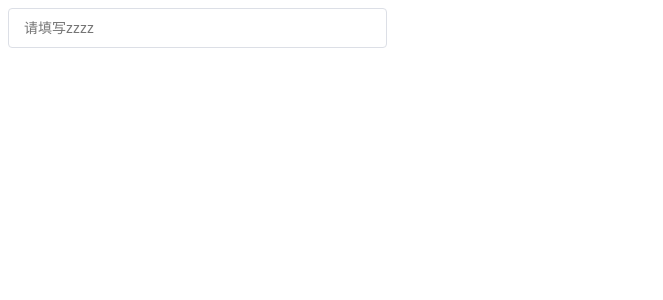
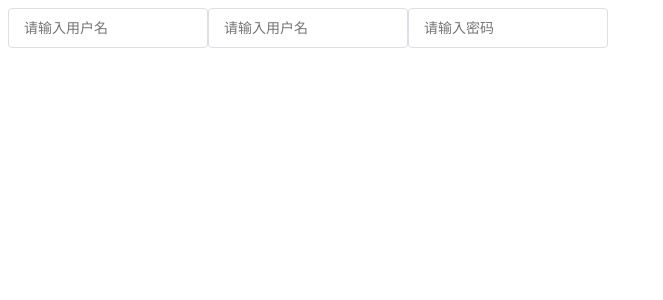
Before and after one commit to lzzhy/itcast-ui, a Vue app: page / in a window 1280 px wide. Shown: the top 300 px of the page, without its empty margins (0-663 px from the left). Built offline with nearby package versions, Linux system fonts and the light colour scheme; a small style sheet from the web is missing.

Commit message:
feat: input组件完成100%

```diff
--- a/public/index.html
+++ b/public/index.html
@@ -5,7 +5,7 @@
     <meta http-equiv="X-UA-Compatible" content="IE=edge">
     <meta name="viewport" content="width=device-width,initial-scale=1.0">
     <link rel="icon" href="<%= BASE_URL %>favicon.ico">
-    <link rel="stylesheet" href="//at.alicdn.com/t/font_1924336_g15309xrw4e.css">
+    <link rel="stylesheet" href="//at.alicdn.com/t/font_1924336_c92nfki46fw.css">
     <title><%= htmlWebpackPlugin.options.title %></title>
   </head>
   <body>
--- a/src/App.vue
+++ b/src/App.vue
@@ -47,7 +47,16 @@
         </div> -->
 
         <!-- input 组件的使用 -->
-        <hm-input placeholder="请填写zzzz" type="password" disabled="true"></hm-input>
+        <!-- <hm-input placeholder="请填写zzzz" type="password" disabled></hm-input>
+        <hm-input placeholder="请填写zzzz"></hm-input> -->
+
+        <!-- v-model 就是一个语法糖 等价于 :value="usernema" @input="username=$event.target.value" -->
+        <!-- <input type="text" v-model="username"> -->
+
+        <!-- 下面这句是 <hm-input :value="username" @input="username=$event.target.value"></hm-input> 的缩写 -->
+        <hm-input placeholder="请输入用户名" v-model="username1" clearable @input="clear"></hm-input>
+        <hm-input placeholder="请输入用户名" type="text" v-model="username2"></hm-input>
+        <hm-input placeholder="请输入密码" type="password" v-model="username3" show-password></hm-input>
     </div>
 </template>
 
@@ -56,6 +65,9 @@ export default {
     data() {
         return {
             visible: true,
+            username1: '',
+            username2: '',
+            username3: ''
         }
     },
     methods: {
@@ -70,6 +82,10 @@ export default {
         },
         openDialog() {
             this.visible = true
+        },
+        clear(value) {
+            console.log(value);
+            this.username=value
         }
     }
 }
--- a/src/components/input.vue
+++ b/src/components/input.vue
@@ -1,7 +1,11 @@
 <!-- 组件说明 -->
 <template>
-    <div class="hm-input">
-        <input class="hm-input__inner" :placeholder="placeholder" :type="type" :style={}>
+    <div class="hm-input" :class="{'hm-input--suffix': showSuffix}">
+        <input class="hm-input__inner" :class="{'is-disabled': disabled}" :placeholder="placeholder" :type="showPassword ? (passwordVisible ? 'text' : 'password') : type" :disabled="disabled" :value="value" @input="handleinput">
+        <span class="hm-input__suffix">
+            <i class="iconfont iconqingkong" v-if="clearable" @click="clear"></i>
+            <i class="iconfont iconyanjing" v-if="showPassword" @click="handlePassword" :class="{'iconyanjing-active': passwordVisible}"></i>
+        </span>
     </div>
 </template>
 
@@ -17,6 +21,22 @@ export default {
         type: {
             type: String,
             default: 'text'
+        },
+        disabled: {
+            type: Boolean,
+            default: false
+        },
+        value: {
+            type: String,
+            default: ''
+        },
+        clearable: {
+            type: Boolean,
+            default: false
+        },
+        showPassword: {
+            type: Boolean,
+            default: false
         }
     },
     components: {
@@ -24,14 +44,25 @@ export default {
     },
     data () {
         return {
-
+            // 用于控制是否显示密码框
+            passwordVisible: false
         };
     },
     computed: {
-
+        showSuffix() {
+            return this.clearable || this.showPassword
+        }
     },
     methods: {
-
+        handleinput(e) {
+            this.$emit('input',e.target.value)
+        },
+        clear() {
+            this.$emit('input','')
+        },
+        handlePassword() {
+            this.passwordVisible = !this.passwordVisible
+        }
     },
     created() {
         console.log(this.placeholder);
@@ -51,7 +82,7 @@ export default {
 
 <style lang='scss' scoped>
 .hm-input {
-    width: 30%;
+    width: 200px;
     position: relative;
     font-size: 14px;
     display: inline-block;
@@ -75,6 +106,39 @@ export default {
             outline: none;
             border-color: #409eff;
         }
+        &.is-disabled {
+            background: #f5f7fa;
+            border-color: #e4e7ed;
+            color: #c0c4cc;
+            cursor: not-allowed;
+        }
+    }
+}
+.hm-input--suffix {
+    .hm-input__inner {
+        padding-right: 30px;
+    }
+    .hm-input__suffix {
+        position: relative;
+        height: 100%;
+        right: 10px;
+        top: 0;
+        line-height: 40px;
+        text-align: center;
+        color: #c0c4cc;
+        transition: all .3s;
+        z-index: 900;
+        i {
+            position: absolute;
+            right: 0;
+            color: #c0c4cc;
+            font-size: 14px;
+            cursor: pointer;
+            transition: color .2s cubic-bezier(.645,.045,.355,1);
+        }
+        .iconyanjing-active {
+            color: red;
+        }
     }
 }
 </style>
```
